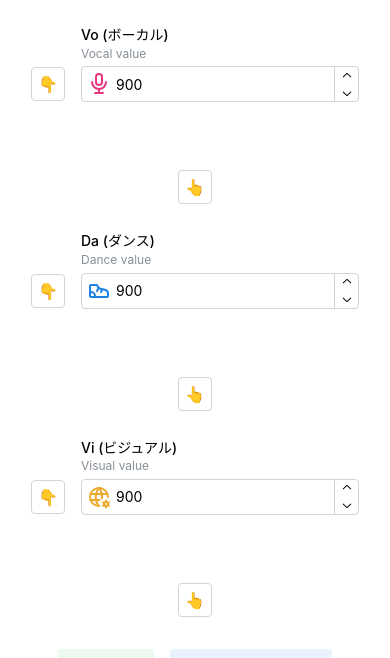
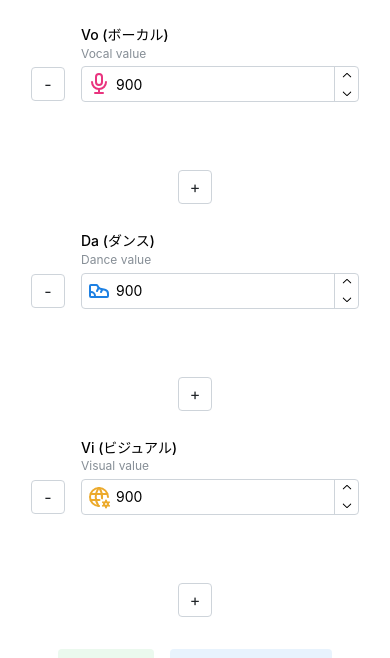
Before and after one commit to r48n34/gakuenmas-calculator, a React (Vite) app: page / in a window 390 px wide. Shown: the part 485-1143 px from the top of the page. Built offline with nearby package versions, Linux system fonts and the light colour scheme.

Commit message:
Changing UI for better phone view

```diff
--- a/src/components/CalculateForm.tsx
+++ b/src/components/CalculateForm.tsx
@@ -18,6 +18,7 @@ interface FormData {
     ranking: "1" | "2" | "3" | "4" | "5" | "6"
 }
 
+// Local Storage Key
 const LSKEY = '3d-form'
 
 function CalculateForm({ CURRENT_MAX = 1800 }: CalculateFormProps) {
@@ -29,6 +30,7 @@ function CalculateForm({ CURRENT_MAX = 1800 }: CalculateFormProps) {
 
     const [currentThreeData, setCurrentThreeData] = useState<[number, number, number]>([-1, -1, -1]);
 
+    // Score use state for obtain target score card, may change to object state later
     const [scoreToSS, setScoreToSS] = useState<number>(-1);
     const [scoreToSPlus, setScoreToSPlus] = useState<number>(-1);
     const [scoreToS, setScoreToS] = useState<number>(-1);
@@ -115,7 +117,7 @@ function CalculateForm({ CURRENT_MAX = 1800 }: CalculateFormProps) {
                             <ShowsRankBox title={"S"} score={scoreToS} textColor={"gold"} />
                         </Grid.Col>
 
-                        <Grid.Col span={{sm: 6, md: 6, lg: 2 }}>
+                        <Grid.Col span={{ sm: 6, md: 6, lg: 2 }}>
                             <ShowsRankBox title={"S+"} score={scoreToSPlus} textColor={"gold"} />
                         </Grid.Col>
 
@@ -159,8 +161,13 @@ function CalculateForm({ CURRENT_MAX = 1800 }: CalculateFormProps) {
 
                     <Group mt="md" justify="center">
 
-                        <ActionIcon onClick={() => subValueToForm("vo", 100)} variant="default" mt={52} size="lg">
-                            👇
+                        <ActionIcon
+                            onClick={() => subValueToForm("vo", 100)}
+                            variant="default"
+                            mt={52}
+                            size="lg"
+                        >
+                            -
                         </ActionIcon>
 
                         <NumberInput
@@ -178,16 +185,26 @@ function CalculateForm({ CURRENT_MAX = 1800 }: CalculateFormProps) {
                             {...calForm.getInputProps('vo')}
                         />
 
-                        <ActionIcon onClick={() => addValueToForm("vo", 100)} variant="default" mt={52} size="lg">
-                            👆
+                        <ActionIcon
+                            onClick={() => addValueToForm("vo", 100)}
+                            variant="default"
+                            mt={52}
+                            size="lg"
+                        >
+                            +
                         </ActionIcon>
 
                     </Group>
 
                     <Group mt="md" justify="center">
 
-                        <ActionIcon onClick={() => subValueToForm("da", 100)} variant="default" mt={52} size="lg">
-                            👇
+                        <ActionIcon
+                            onClick={() => subValueToForm("da", 100)}
+                            variant="default"
+                            mt={52}
+                            size="lg"
+                        >
+                            -
                         </ActionIcon>
 
                         <NumberInput
@@ -204,15 +221,25 @@ function CalculateForm({ CURRENT_MAX = 1800 }: CalculateFormProps) {
                             stepHoldInterval={(t) => Math.max(1000 / t ** 2, 25)}
                             {...calForm.getInputProps('da')}
                         />
-                        <ActionIcon onClick={() => addValueToForm('da', 100)} variant="default" mt={52} size="lg">
-                            👆
+                        <ActionIcon
+                            onClick={() => addValueToForm('da', 100)}
+                            variant="default"
+                            mt={52}
+                            size="lg"
+                        >
+                            +
                         </ActionIcon>
                     </Group>
 
                     <Group mt="md" justify="center">
 
-                        <ActionIcon onClick={() => subValueToForm("vi", 100)} variant="default" mt={52} size="lg">
-                            👇
+                        <ActionIcon
+                            onClick={() => subValueToForm("vi", 100)}
+                            variant="default"
+                            mt={52}
+                            size="lg"
+                        >
+                            -
                         </ActionIcon>
 
                         <NumberInput
@@ -229,8 +256,13 @@ function CalculateForm({ CURRENT_MAX = 1800 }: CalculateFormProps) {
                             stepHoldInterval={(t) => Math.max(1000 / t ** 2, 25)}
                             {...calForm.getInputProps('vi')}
                         />
-                        <ActionIcon onClick={() => addValueToForm('vi', 100)} variant="default" mt={52} size="lg">
-                            👆
+                        <ActionIcon
+                            onClick={() => addValueToForm('vi', 100)}
+                            variant="default"
+                            mt={52}
+                            size="lg"
+                        >
+                            +
                         </ActionIcon>
                     </Group>
 
--- a/src/utils/calculateScore.ts
+++ b/src/utils/calculateScore.ts
@@ -2,14 +2,17 @@ import { FinalScoreKey, finalScoreMin } from "./staticData"
 
 // Algo in 20/09/2024, may change in the future
 export function estimateRequireScore(
-    vo: number, da: number, vi: number,
-    requireRank: string, ranking: number
-): number{
+    vo: number,
+    da: number,
+    vi: number,
+    requireRank: string, // Mapped to FinalScoreKey key
+    ranking: number // e.g. 1, 2, 3...
+): number {
     const scoreRequire = finalScoreMin[requireRank as FinalScoreKey] || finalScoreMin["A+"];
 
     const resultPt = scoreRequire - rankingScore(ranking) - calculateThreeSum(vo, da, vi, ranking === 1);
 
-    for(let sc = 0; sc < 165000; sc ++){
+    for(let sc = 0; sc < 185000; sc ++){
         const resultAduScore = finalScoreCal(sc);
 
         if(resultAduScore >= resultPt){
@@ -23,9 +26,11 @@ export function estimateRequireScore(
 // Algo in 20/09/2024, may change in the future
 export function estimateInverseScore(vo: number, da: number, vi: number, ranking: number, finalScore: number): number{
 
-    const resultPt = finalScore - rankingScore(ranking) - calculateThreeSum(vo - 30, da - 30, vi - 30, ranking === 1);
+    const resultPt = finalScore
+        - rankingScore(ranking)
+        - calculateThreeSum(vo - 30, da - 30, vi - 30, ranking === 1);
 
-    for(let sc = 0; sc < 165000; sc ++){
+    for(let sc = 0; sc < 185000; sc ++){
         const resultAduScore = finalScoreCal(sc);
 
         if(resultAduScore >= resultPt){
```
